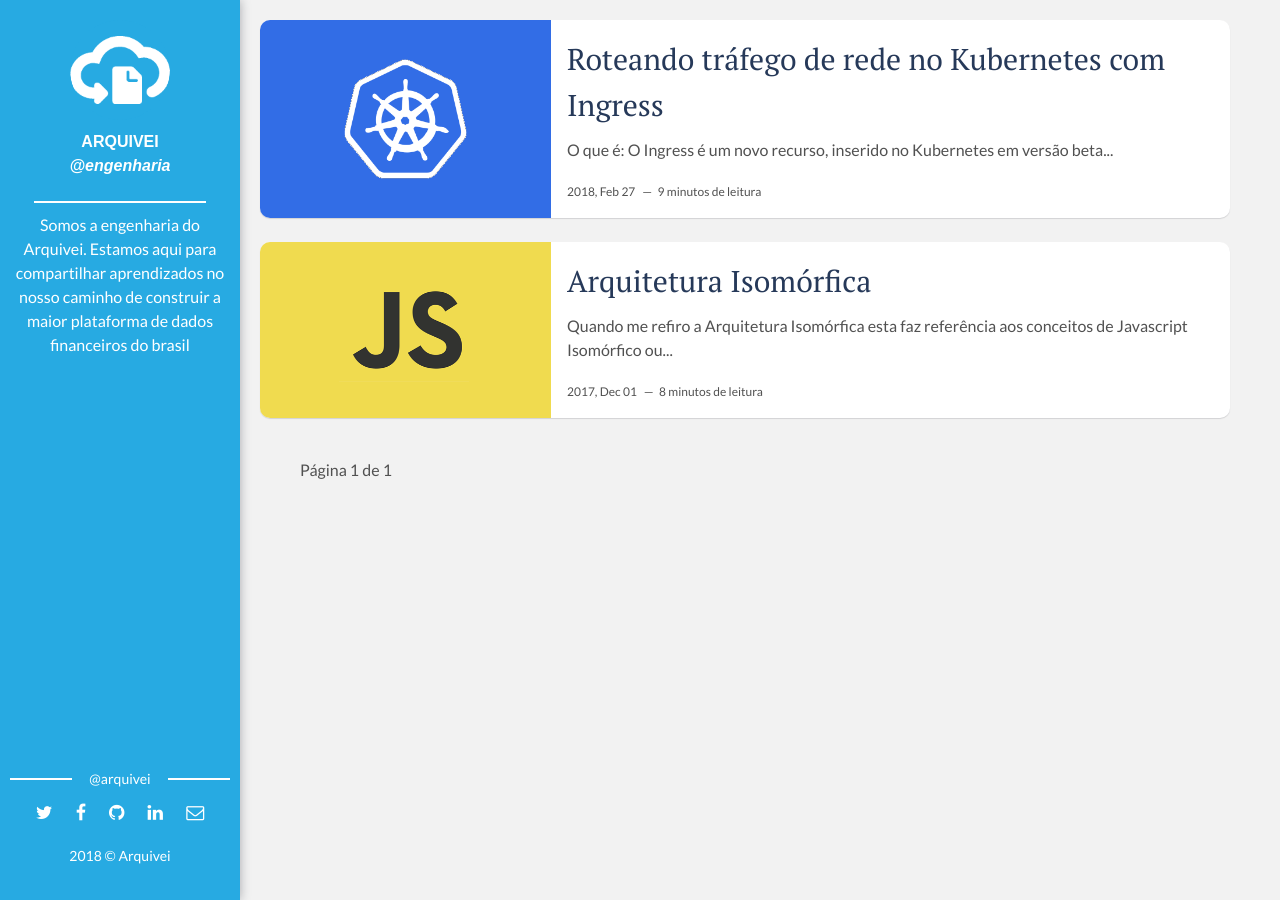
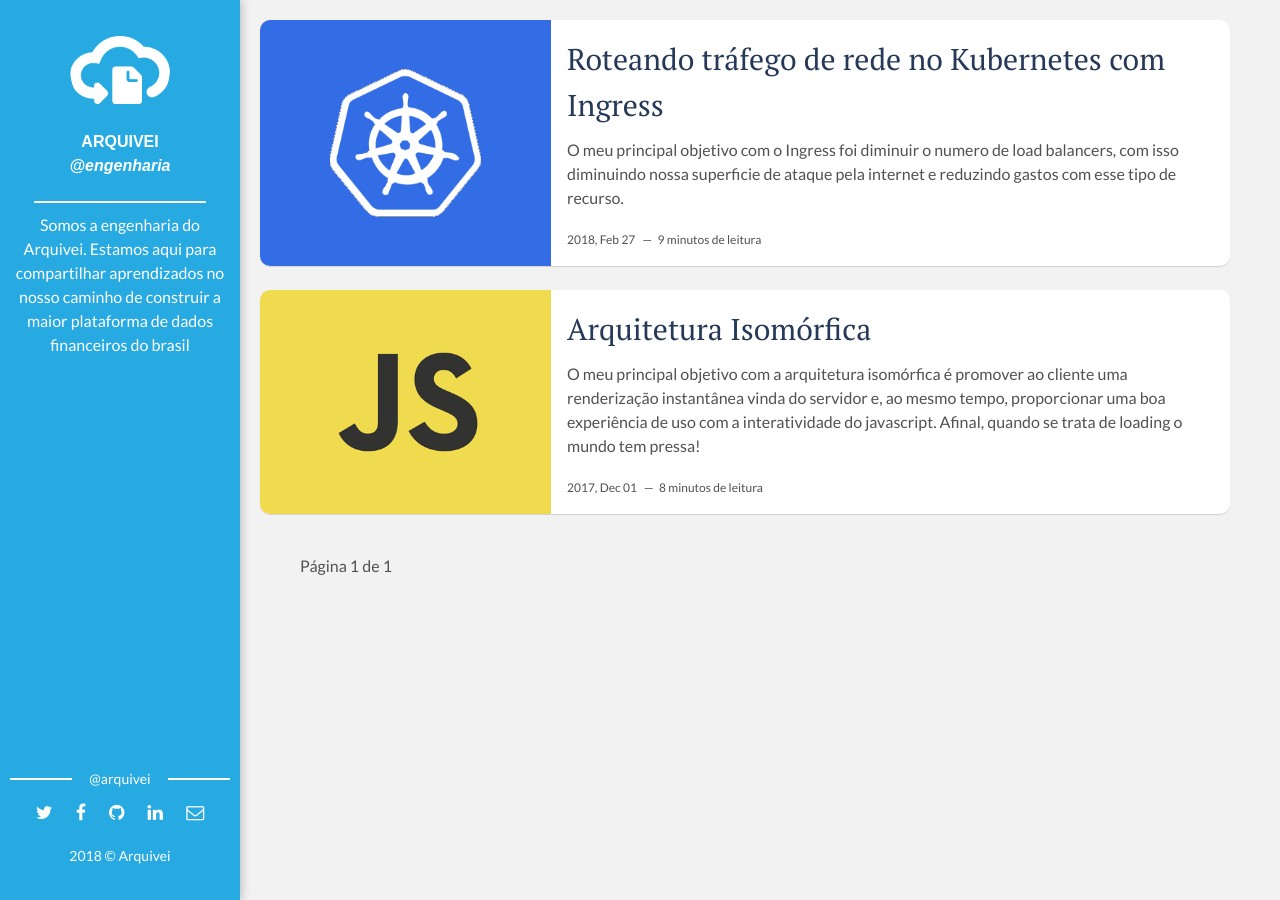
Before and after one commit to arquivei/arquivei.github.io, a Jekyll site: the page built from index.html, in a window 1280 px wide. Built offline with Jekyll 4.4.1, drawn with Linux system fonts in a browser that asks for light colours; the list of posts is cut into pages by our own code.

Commit message:
Corrige exibição da descrição do post na página principal do blog
A descrição estava pegando as 15 primeiras palavras do artigo, ao invés da descrição especificada no header do post. Corrigi isso para mostrar as primeiras 50 palavras da descrição.

Além disso sobe a correção do post do Luccas que estava sem a descrição.

```diff
--- a/_posts/2018-02-27-network-routing-ingress.markdown
+++ b/_posts/2018-02-27-network-routing-ingress.markdown
@@ -6,7 +6,7 @@
 img: network-routing-ingress.png
 tags: [Kubernetes, Networking, Routing]
 author: luccas
-brief: OBJETIVO BREVE
+brief: O meu principal objetivo com o Ingress foi diminuir o numero de load balancers, com isso diminuindo nossa superficie de ataque pela internet e reduzindo gastos com esse tipo de recurso.
 ---
 
 # O que é:
--- a/index.html
+++ b/index.html
@@ -9,7 +9,7 @@
   {% endif %}
   <div class="post-content">
     <h2 class="post-title"><a href="{{post.url | prepend: site.baseurl}}">{{post.title}}</a></h2>
-    <p>{{ post.content | strip_html | truncatewords: 15 }}</p>
+    <p>{{ post.brief | strip_html | truncatewords: 50 }}</p>
     <span class="post-date">{{post.date | date: '%Y, %b %d'}}&nbsp;&nbsp;&nbsp;—&nbsp;</span>
     <span class="post-words">{% capture words %}{{ post.content | number_of_words }}{% endcapture %}{% unless words contains "-" %}{{ words | plus: 250 | divided_by: 250 | append: " minutos de leitura" }}{% endunless %}</span>
   </div>
```
